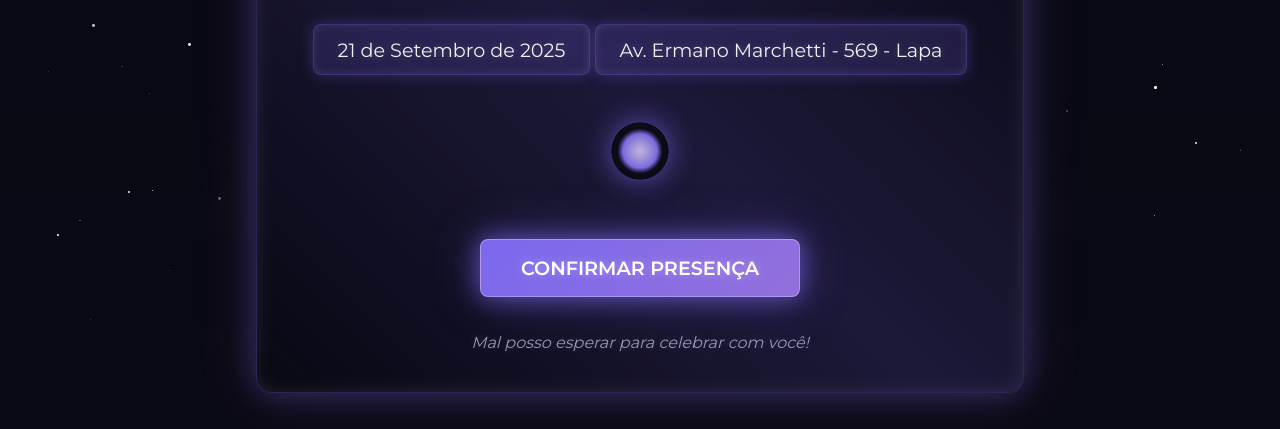
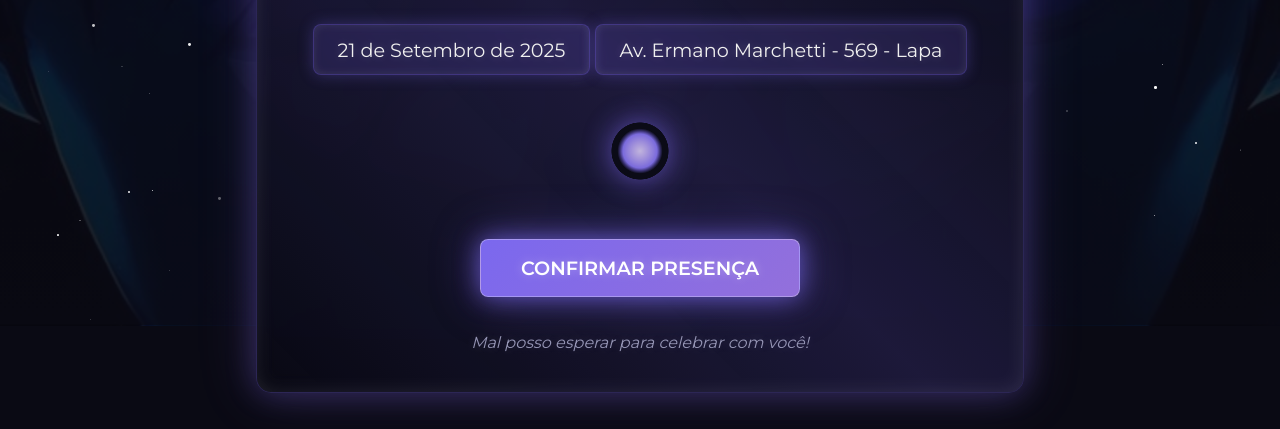
Before and after one commit to lTzHorus/Niver, a plain HTML site: page index.html in a window 1280 px wide. Shown: the part 477-906 px from the top of the page. Drawn offline with nearby package versions, Linux system fonts and the light colour scheme.

Commit message:
Update style.css

```diff
--- a/style.css
+++ b/style.css
@@ -27,7 +27,7 @@ body {
     height: 100%;
     background:
         linear-gradient(rgba(10, 10, 20, 0.7), rgba(10, 10, 20, 0.9)),
-        url('fot1.jpeg') no-repeat center center;
+        url('fot1.jpg') no-repeat center center;
     background-size: cover;
     opacity: 0.8;
     animation: subtleZoom 30s infinite alternate ease-in-out;
```
